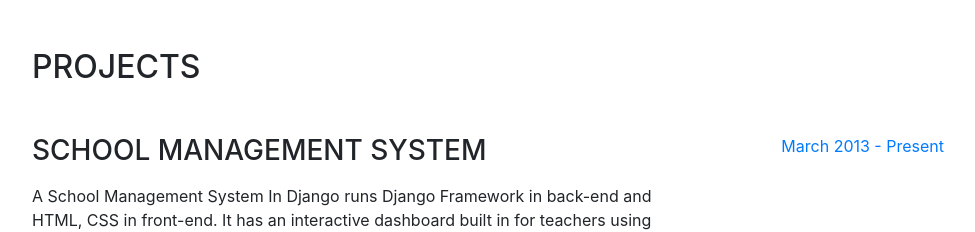
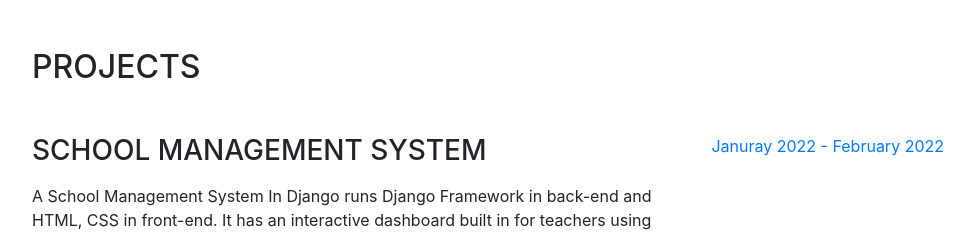
Before and after one commit to gauravsah2108/AboutMe, a website with bundled scripts: page index.html in a window 1280 px wide. Shown: the part 800-1032 px from the top of the page, without its empty margins (288-1263 px from the left). Built offline with nearby package versions, Linux system fonts and the light colour scheme; a web font is replaced by a local one.

Commit message:
Update index.html

```diff
--- a/index.html
+++ b/index.html
@@ -120,7 +120,7 @@
               <p>A School Management System In Django runs Django Framework in back-end and HTML, CSS in front-end. It has an interactive dashboard built in for teachers using which teacher can monitor student’s activity in the school like their attendance, result and their enrollment.this project is made by the use of - DJANGO, HTML, CSS, PYTHON, MYSQL, JAVASCRIPT,BOOTSTRAP,SQLITE.</p>
             </div>
             <div class="resume-date text-md-right">
-              <span class="text-primary">March 2013 - Present</span>
+              <span class="text-primary">Januray 2022 - February 2022</span>
             </div>
           </div>
 
```
